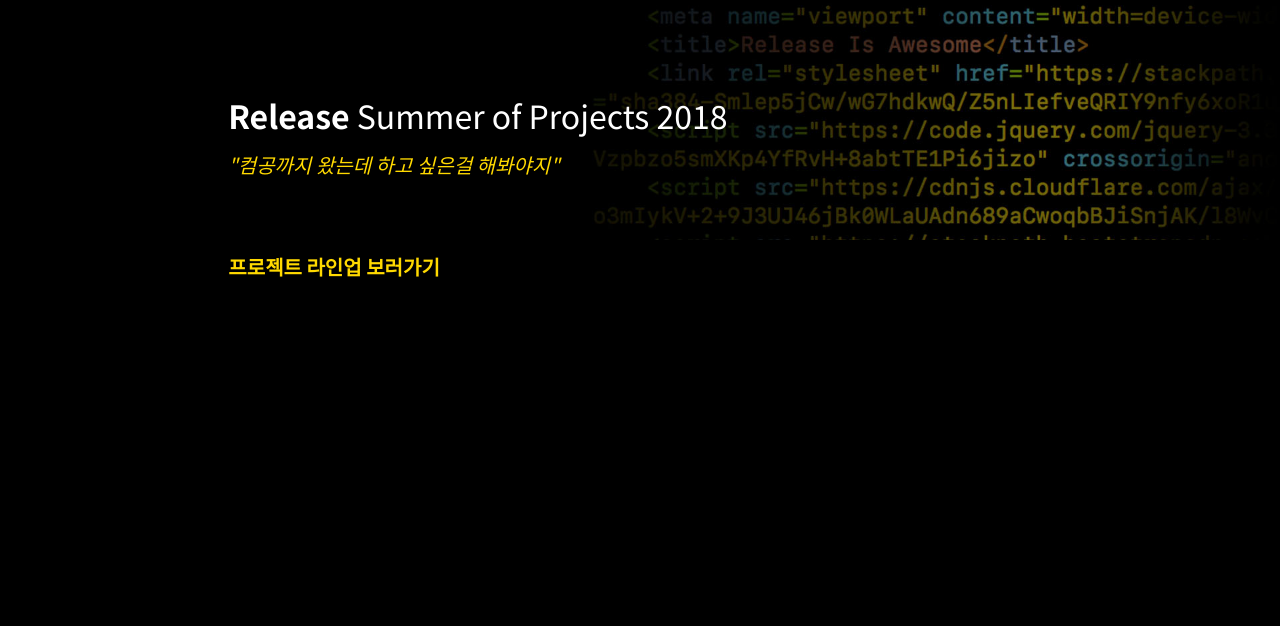
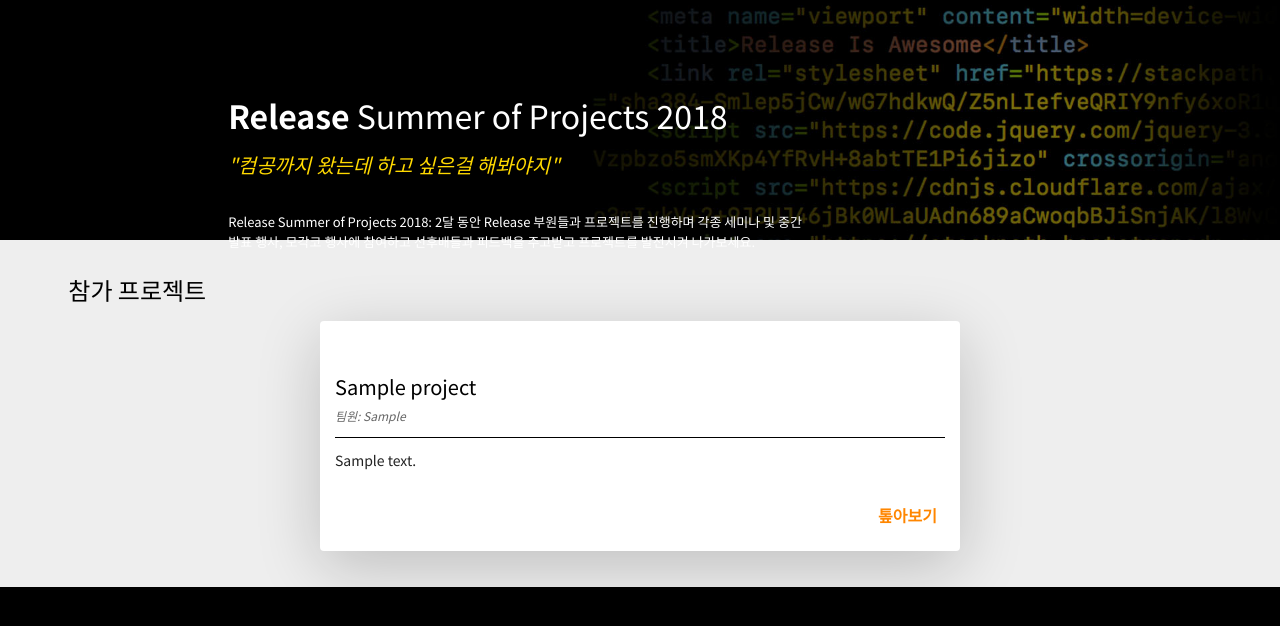
Before and after one commit to SGCSRelease/rsop-front, a Django app: page /rsop2018 in a window 1280 px wide. Shown: the part 85-711 px from the top of the page. Run offline with Django 3.2, Linux system fonts and the light colour scheme; tables that the repository leaves empty hold one stand-in row (values such as "Sample post"); some libraries are stand-ins or nearby versions.

Commit message:
rsop page

```diff
--- a/main/static/main/project.css
+++ b/main/static/main/project.css
@@ -1,5 +1,9 @@
+.project-hero-row {
+    position: relative;
+}
+
 .project-header {
-    margin-top: 32px;
+    margin-top: 40px;
 }
 
 .project-eyebrow {
@@ -20,7 +24,7 @@
 .project-summary {
     font-weight: 400;
     font-size: 13px;
-    margin-top: 12px;
+    margin: 16px 0 40px;
     color: white;
     display: block;
 }
@@ -29,7 +33,7 @@
 .col-header {
     font-weight: 400;
     font-size: 24px;
-    margin-top: 30px;
+    margin-top: 36px;
     color: black;
 }
 
--- /dev/null
+++ b/main/static/main/rsop.css
@@ -0,0 +1,66 @@
+.rsop-title-eyebrow {
+    font-weight: 300;
+    font-size: 16px;
+    color: white;
+    margin-top: 36px;
+}
+
+.rsop-hero {
+    font-size: 18px;
+    color: white;
+    margin-top: 4px;
+}
+
+.rsop-copy {
+    font-weight: 300;
+    font-size: 13px;
+    color: white;
+    margin-top: 32px;
+    width: 70%;
+}
+
+.project-row {
+    background-color: #EEE;
+    margin: 0;
+}
+
+.project-box {
+    margin-top: 8px;
+    box-shadow: 0 16px 64px #0003;
+    background-color: white;
+    border-radius: 4px;
+}
+
+.project-box:last-child {
+    margin-bottom: 36px;
+}
+
+.project-box-name {
+    margin-top: 54px;
+    font-weight: 500;
+    font-size: 20px;
+    color: black;
+}
+
+.project-box-members {
+    font-size: 12px;
+    font-style: italic;
+    color: #666;
+    margin: 4px 0 12px;
+}
+
+.project-box-summary {
+    border-top: black solid 0.5px;
+    padding-top: 12px;
+    font-size: 14px;
+    color: #222;
+}
+
+.project-box-link {
+    margin: 32px 8px 24px;
+    text-align: right;
+    font-weight: 700;
+    font-size: 16px;
+    color: #ff8600;
+    display: block;
+}
--- a/main/templates/main/project.html
+++ b/main/templates/main/project.html
@@ -23,7 +23,7 @@
     </div>
 </nav>
 <div class="container-fluid">
-    <div class="row rsop-row justify-content-center">
+    <div class="row project-hero-row justify-content-center">
         <div class="rsop-front col-11 col-md-8">
             <h1 class="project-header">
                 <span class="project-eyebrow">RSoP2018 Project</span>
@@ -38,7 +38,7 @@
     <div class="row intro-content-row justify-content-center">
         <div class="col-11 col-md-8 intro-content-col">
             <h1 class="col-header">프로젝트 상세</h1>
-            <h2 class="intro-content-header">프로젝트 참가자</h2>
+            <h2 class="intro-content-header">프로젝트 팀원</h2>
             <p class="intro-content">{{  project.members }}</p>
             <h2 class="intro-content-header">프로젝트 설명</h2>
             <p class="intro-content">{{  project.description }}</p>
--- a/main/templates/main/rsop.html
+++ b/main/templates/main/rsop.html
@@ -12,7 +12,11 @@
     <script src="https://cdnjs.cloudflare.com/ajax/libs/popper.js/1.14.3/umd/popper.min.js" integrity="sha384-ZMP7rVo3mIykV+2+9J3UJ46jBk0WLaUAdn689aCwoqbBJiSnjAK/l8WvCWPIPm49" crossorigin="anonymous"></script>
     <script src="https://stackpath.bootstrapcdn.com/bootstrap/4.1.2/js/bootstrap.min.js" integrity="sha384-o+RDsa0aLu++PJvFqy8fFScvbHFLtbvScb8AjopnFD+iEQ7wo/CG0xlczd+2O/em" crossorigin="anonymous"></script>
 
+    <script type='application/javascript' src='/path/to/fastclick.js'></script>
+
     <link rel="stylesheet" type="text/css" href="{% static 'main/index.css' %}">
+    <link rel="stylesheet" type="text/css" href="{% static 'main/rsop.css' %}">
+    <link rel="stylesheet" type="text/css" href="{% static 'main/project.css' %}">
 </head>
 <body>
     <nav class="bar navbar navbar-expand-lg navbar-light">
@@ -26,13 +30,25 @@
             <div class="rsop-front col-11 col-md-8">
                 <h1 class="rsop-title"><span>Release</span> Summer of Projects 2018</h1>
                 <p class="rsop-subtitle">"컴공까지 왔는데 하고 싶은걸 해봐야지"</p>
-                <a href="google.com" class="rsop-button">프로젝트 라인업 보러가기</a>
+                <p class="rsop-copy">Release Summer of Projects 2018: 2달 동안 Release 부원들과 프로젝트를 진행하며 각종 세미나 및 중간 발표 행사, 모각코 행사에 참여하고 선후배들과 피드백을 주고받고 프로젝트를 발전시켜 나가보세요.</p>
             </div>
             <div class="rsop-back">
                 <img class="rsop-back-img" src="{% static 'rsop-background.jpg' %}">
             </div>
         </div>
+        <div class="row project-row justify-content-center">
+            <div class="col-11 col-md-11">
+                <h1 class="col-header">참가 프로젝트</h1>
+            </div>
+            {% for project in projects %}
+                <div class="col-10 col-md-6 project-box">
+                    <h1 class="project-box-name">{{ project.name }}</h1>
+                    <p class="project-box-members">팀원: {{ project.members }}</p>
+                    <p class="project-box-summary">{{  project.summary }}</p>
+                    <a href="{% url 'rsop-projects' pk=project.pk %}" class="project-box-link">톺아보기</a>
+                </div>
+            {% endfor %}
+        </div>
     </div>
-
 </body>
 </html>
--- a/main/urls.py
+++ b/main/urls.py
@@ -3,7 +3,7 @@
 
 urlpatterns = [
     path('', views.index, name='index'),
-    path('rsop2018', views.index, name='rsop'),
+    path('rsop2018', views.rsop, name='rsop'),
     path('rsop2018/projects/<int:pk>', views.project, name='rsop-projects'),
     path('rsop2018/projects/feedback/<int:pk>', views.project_feedback, name='rsop-project-feedback'),
 ]
--- a/main/views.py
+++ b/main/views.py
@@ -8,7 +8,7 @@
 
 def rsop(request):
     projects = Project.objects.all()
-    return render(request, 'main/rsop.html', {'project': p})
+    return render(request, 'main/rsop.html', {'projects': projects})
 
 
 def project(request, pk):
```
